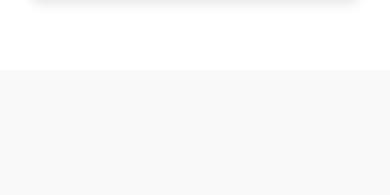
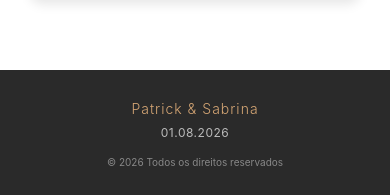
Before and after one commit to patricksantos/casou, a React (Vite) app: page / in a window 390 px wide. Shown: the part 6354-6549 px from the top of the page. Before the commit the page ends 6424 px from the top, so only its background shows below. Built offline with nearby package versions, Linux system fonts and the light colour scheme.

Commit message:
adiciona componente Footer e estilos correspondentes

```diff
--- a/src/App.tsx
+++ b/src/App.tsx
@@ -5,6 +5,7 @@ import CountdownSection from './components/CountdownSection'
 import CerimonySection from './components/CerimonySection'
 import GiftRegistry from './components/GiftRegistry'
 import Navigation from './components/Navigation'
+import Footer from './components/Footer'
 import './App.css'
 
 function App() {
@@ -30,6 +31,7 @@ function App() {
           <CerimonySection />
         </section>
       </main>
+      <Footer />
     </div>
   )
 }
--- /dev/null
+++ b/src/components/Footer.css
@@ -0,0 +1,55 @@
+.footer {
+  width: 100%;
+  background-color: #2a2a2a;
+  color: #fff;
+  padding: 40px 30px;
+}
+
+.footer-container {
+  max-width: 1000px;
+  margin: 0 auto;
+  display: flex;
+  flex-direction: column;
+  gap: 8px;
+  text-align: center;
+}
+
+.footer-text {
+  font-size: 16px;
+  font-weight: 300;
+  letter-spacing: 1px;
+  color: #d4a574;
+  margin: 0;
+}
+
+.footer-date {
+  font-size: 13px;
+  color: #bbb;
+  margin: 0;
+  letter-spacing: 0.5px;
+}
+
+.footer-copyright {
+  font-size: 11px;
+  color: #888;
+  margin: 0;
+  margin-top: 8px;
+}
+
+@media (max-width: 768px) {
+  .footer {
+    padding: 30px 20px;
+  }
+
+  .footer-text {
+    font-size: 14px;
+  }
+
+  .footer-date {
+    font-size: 12px;
+  }
+
+  .footer-copyright {
+    font-size: 10px;
+  }
+}
--- /dev/null
+++ b/src/components/Footer.tsx
@@ -0,0 +1,13 @@
+import './Footer.css'
+
+export default function Footer() {
+  return (
+    <footer className="footer">
+      <div className="footer-container">
+        <p className="footer-text">Patrick & Sabrina</p>
+        <p className="footer-date">01.08.2026</p>
+        <p className="footer-copyright">&copy; {new Date().getFullYear()} Todos os direitos reservados</p>
+      </div>
+    </footer>
+  )
+}
```
Also changed, not shown: src/components/RSVPSection.css (added).
